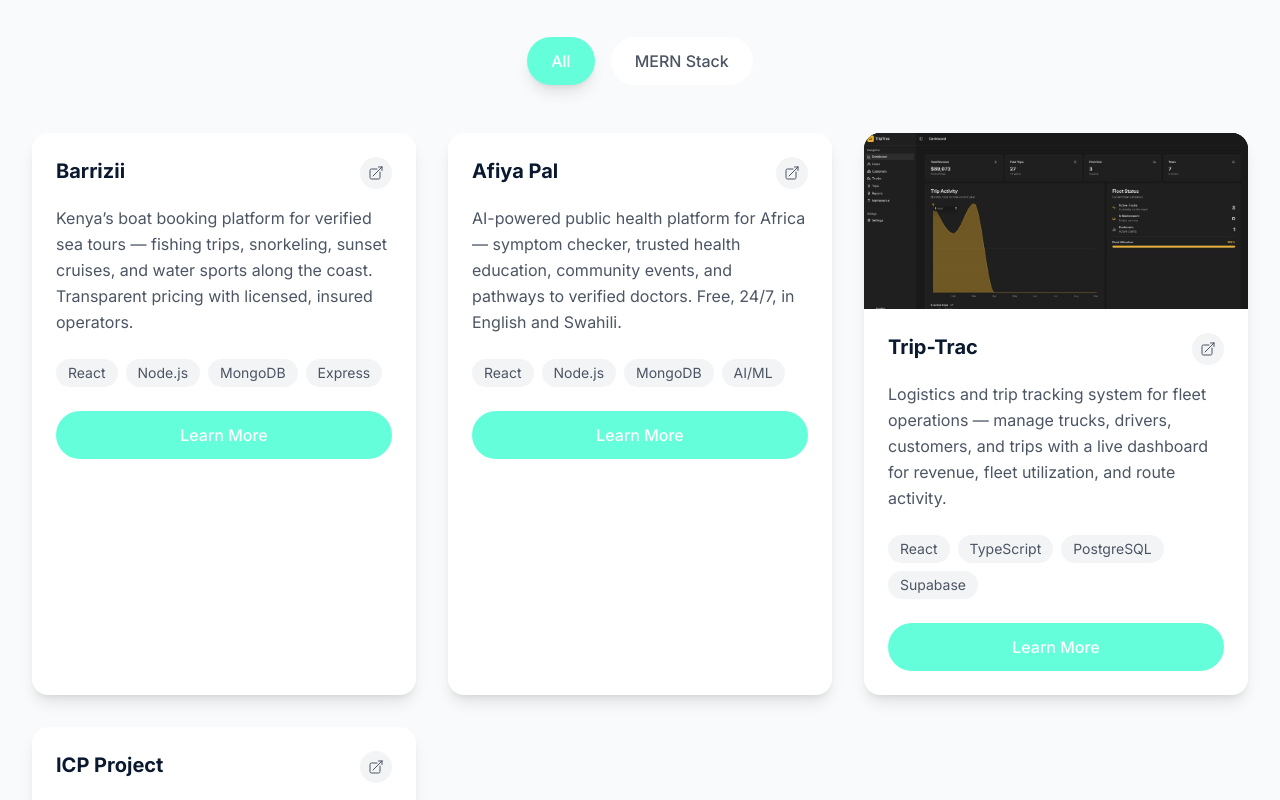
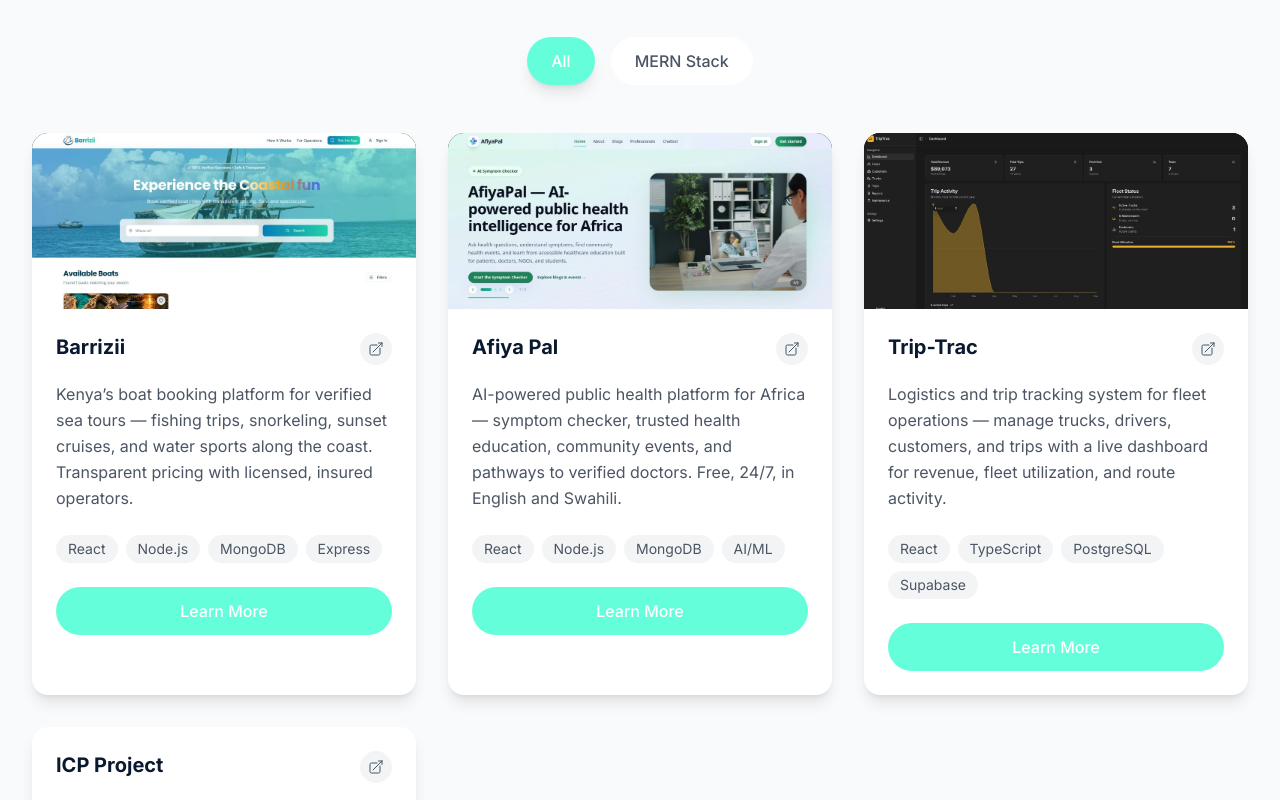
Before and after one commit to Osike/Osike-Portfolio, a React (Vite) app: page / in a window 1280 px wide. Shown: the part 1820-2620 px from the top of the page. Built offline with nearby package versions, Linux system fonts and the light colour scheme.

Commit message:
update on the portfolio

```diff
--- a/src/components/ArticleFooter.tsx
+++ b/src/components/ArticleFooter.tsx
@@ -6,14 +6,6 @@ const brands = [
   {
     name: 'Barrizi',
     logo: '/barrizii.png',
-  },
-  {
-    name: 'Sheriac Bot',
-    logo: '/logos/sheriac-bot.png',
-  },
-  {
-    name: 'Afiya Pal',
-    logo: '/logos/afiya-pal.png',
   },
   {
     name: 'Triptrack',
@@ -69,7 +61,7 @@ export const ArticleFooter: React.FC = () => {
         <div className="max-w-7xl mx-auto px-4 sm:px-6 lg:px-8 py-8">
           <div className="flex flex-col md:flex-row justify-between items-center">
             <div className="text-gray-300 mb-4 md:mb-0">
-              © 2025 Shadrack Osike. All rights reserved.
+              © 2026 Shadrack Osike. All rights reserved.
             </div>
 
             <div className="flex space-x-6">
--- a/src/components/Footer.tsx
+++ b/src/components/Footer.tsx
@@ -5,14 +5,6 @@ const brands = [
   {
     name: 'Barrizi',
     logo: '/barrizii.png',
-  },
-  {
-    name: 'Sheriac Bot',
-    logo: '/logos/sheriac-bot.png',
-  },
-  {
-    name: 'Afiya Pal',
-    logo: '/logos/afiya-pal.png',
   },
   {
     name: 'Triptrack',
@@ -82,7 +74,7 @@ export const Footer: React.FC = () => {
         <div className="max-w-7xl mx-auto px-4 sm:px-6 lg:px-8 py-8">
           <div className="flex flex-col md:flex-row justify-between items-center">
             <div className="text-gray-300 mb-4 md:mb-0">
-              © 2025 Shadrack Osike. All rights reserved.
+              © 2026 Shadrack Osike. All rights reserved.
             </div>
 
             <div className="flex space-x-6">
--- a/src/components/Projects.tsx
+++ b/src/components/Projects.tsx
@@ -10,6 +10,7 @@ const projects = [
     tech: ['React', 'Node.js', 'MongoDB', 'Express'],
     category: 'MERN Stack',
     url: 'https://barrizii.com',
+    image: '/barrizii-home.jpg',
   },
   {
     id: 2,
@@ -18,6 +19,7 @@ const projects = [
     tech: ['React', 'Node.js', 'MongoDB', 'AI/ML'],
     category: 'MERN Stack',
     url: 'https://www.afiyapal.co.ke/',
+    image: '/afiyapal-home.jpg',
   },
   {
     id: 3,
@@ -110,8 +112,10 @@ export const Projects: React.FC = () => {
                 {'image' in project && project.image && (
                   <img
                     src={project.image}
-                    alt={`${project.title} dashboard`}
-                    className="w-full h-44 object-cover object-left-top bg-black"
+                    alt={`${project.title} preview`}
+                    className={`w-full h-44 object-cover bg-black ${
+                      project.image.includes('triptrac') ? 'object-left-top' : 'object-top'
+                    }`}
                     loading="lazy"
                   />
                 )}
```
Also changed, not shown: public/afiyapal-home.jpg (added), public/barrizii-home.jpg (added).
